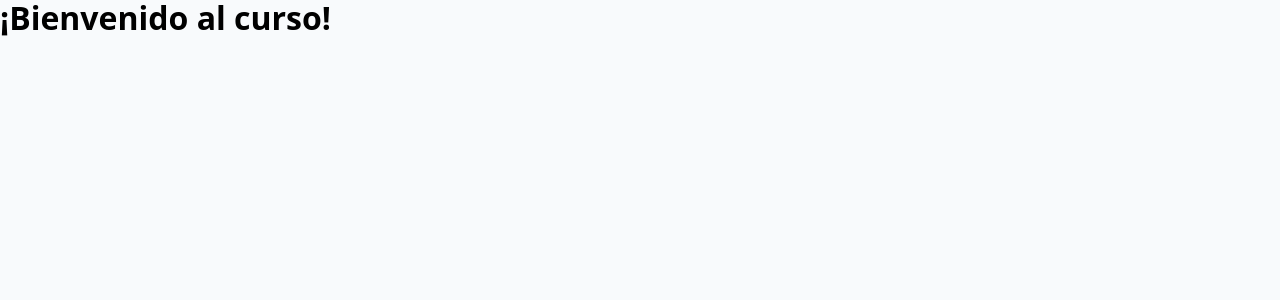
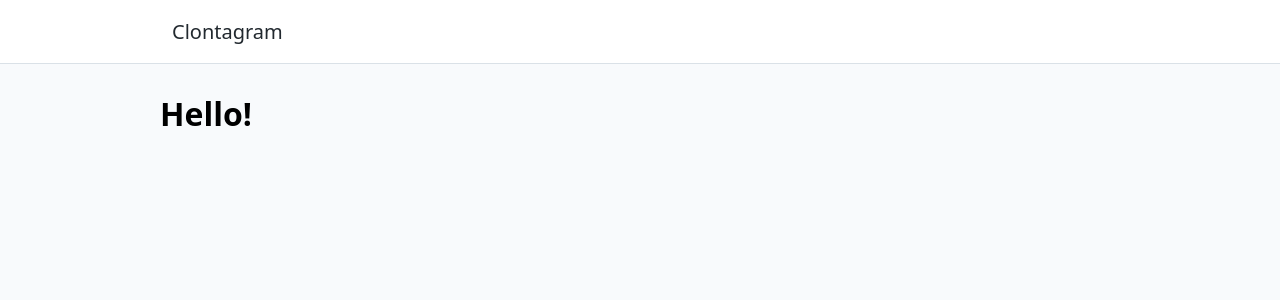
Before and after one commit to andryandroid/clontagram, a React (Create React App) app in the folder cliente/: page / in a window 1280 px wide. Shown: the top 300 px of the page. Built offline with nearby package versions, Linux system fonts and the light colour scheme; the HTML template or start-up script is replaced by a standard one.

Commit message:
creacion del nav y main

```diff
--- a/cliente/src/App.js
+++ b/cliente/src/App.js
@@ -1,5 +1,12 @@
 import React from 'react';
+import Nav from './Componentes/Nav';
+import Signup from './Vistas/Signup';
 
 export default function App() {
-  return <h1>¡Bienvenido al curso!</h1>;
+  return (
+    <div className="ContenedorTemporal">
+      <Nav />
+      <Signup />
+    </div>
+  );
 }
--- /dev/null
+++ b/cliente/src/Componentes/Main.js
@@ -0,0 +1,8 @@
+import React from 'react'
+
+export default function Main({ children, center }){
+
+        let classes = `Main ${center ? 'Main--center' : ''}`;
+        return <main className={classes}>{children}</main>;
+
+}
--- /dev/null
+++ b/cliente/src/Componentes/Nav.js
@@ -0,0 +1,13 @@
+import React from 'react';
+
+export default function Nav(){
+    return(
+        <nav className="Nav">
+            <ul className="Nav__links">
+                <li>
+                    <a className="Nav__link" href="/">Clontagram</a>
+                </li>
+            </ul>
+        </nav>
+    )
+}
--- /dev/null
+++ b/cliente/src/Vistas/Signup.js
@@ -0,0 +1,10 @@
+import React from 'react';
+import Main from '../Componentes/Main';
+
+export default function Signup() {
+    return(
+        <Main center={true}>
+            <h1>Hello!</h1>
+        </Main>
+    )
+}
```
